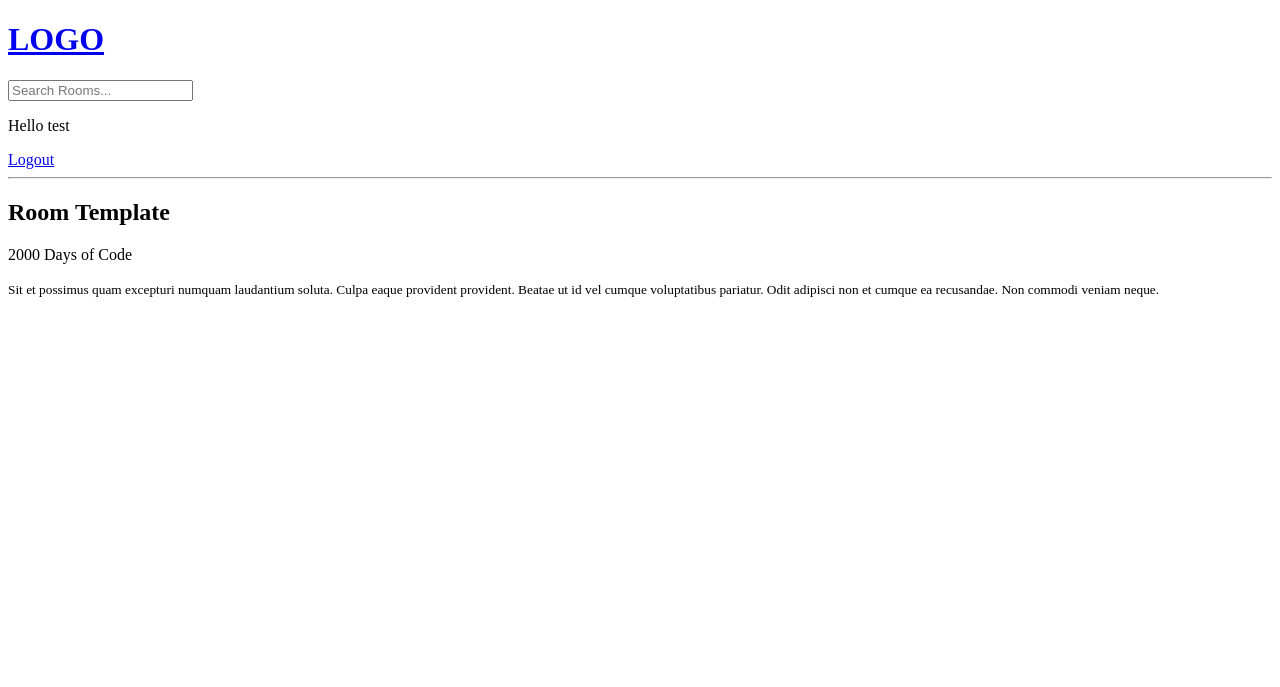
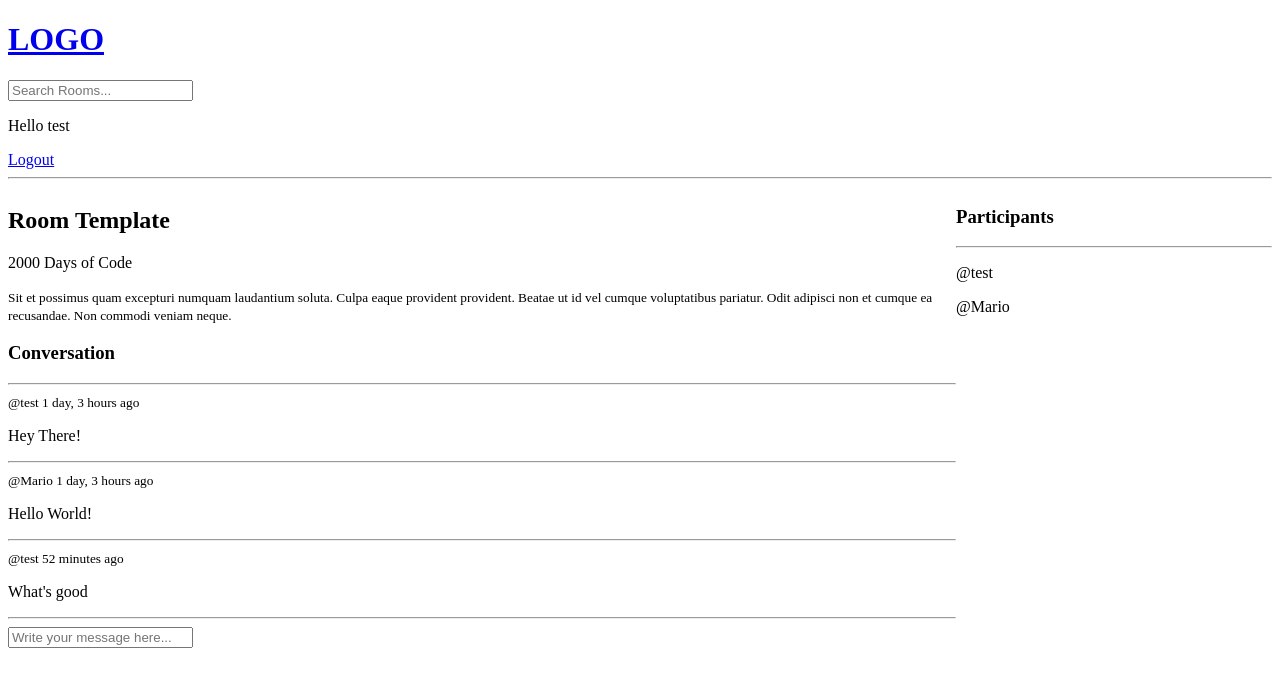
Before and after one commit to godkvng/django-study-app, a Django app: page /room/2/ in a window 1280 px wide. Shown: the top 687 px of the page. Run offline with Django 4.2, Linux system fonts and the light colour scheme; a user stored in the database is signed in; data comes from the database, SQL or seed files in the repository; both versions use the stored data as it was after the commit.

Commit message:
Implemented `conversation` feature and added `participants` layout

```diff
--- a/src/base/models.py
+++ b/src/base/models.py
@@ -1,5 +1,5 @@
+from django.contrib.auth.models import User
 from django.db import models
-from django.contrib.auth.models import User
 
 
 class Topic(models.Model):
@@ -14,7 +14,7 @@ class Room(models.Model):
 	topic = models.ForeignKey(Topic, on_delete=models.SET_NULL, null=True)
 	name = models.CharField(max_length=200)
 	description = models.TextField(null=True, blank=True)
-	# participants =
+	participants = models.ManyToManyField(User, related_name='participants', blank=True)
 	updated = models.DateTimeField(auto_now=True)
 	created = models.DateTimeField(auto_now_add=True)
 
--- a/src/base/templates/base/room.html
+++ b/src/base/templates/base/room.html
@@ -1,9 +1,51 @@
 {% extends 'base.html' %}
 
 {% block content %}
-<h2>Room Template</h2>
-<p>{{ room.name }}</p>
-<p>
-    <small>{{ room.description  }} </small>
-</p>
+
+<style>
+    .room-container{
+        display: grid;
+        grid-template-columns: 3fr 1fr;
+    }
+
+</style>
+<div class="room-container">
+    <div>
+        <h2>Room Template</h2>
+        <p>{{ room.name }}</p>
+        <p>
+            <small>{{ room.description }} </small>
+        </p>
+
+        <div class="comment-wrapper">
+            <h3> Conversation </h3>
+            <hr>
+            {% for comment in comments %}
+            <div>
+                <small>@{{ comment.user }} {{ comment.created | timesince }} ago </small>
+                <p>{{ comment.body }}</p>
+                <hr>
+            </div>
+            {% endfor %}
+        </div>
+
+        {% if request.user.is_authenticated %}
+        <div class="comment-form">
+            <form action="" method="POST">
+                {% csrf_token %}
+                <input type="text" name="body" placeholder="Write your message here...">
+            </form>
+        </div>
+        {% endif %}
+    </div>
+    <div>
+        <h3> Participants </h3>
+        <hr>
+        {% for participant in participants %}
+        <div>
+            <p>@{{ participant.username }}</p>
+        </div>
+        {% endfor %}
+    </div>
+</div>
 {% endblock content %}
--- a/src/base/views.py
+++ b/src/base/views.py
@@ -8,7 +8,7 @@ from django.http import HttpResponse
 from django.shortcuts import render, redirect
 
 from .forms import RoomForm
-from .models import Room, Topic
+from .models import Room, Topic, Message
 
 
 # rooms = [
@@ -89,7 +89,18 @@ def room(request, pk):
 	# 	if i['id'] == int(pk):
 	# 		room = i
 	room = Room.objects.get(id=pk)
-	context = {'room': room}
+	comments = room.message_set.all().order_by('created')
+	participants = room.participants.all()
+
+	# Creating message when user writes new message
+	if request.method == 'POST':
+		message = Message.objects.create(
+			user=request.user,
+			room=room,
+			body=request.POST.get('body')
+		)
+		return redirect('room', pk=room.id)
+	context = {'room': room, 'comments': comments, 'participants': participants}
 	return render(request, 'base/room.html', context)
 
 
```
Also changed, not shown: src/db.sqlite3.
